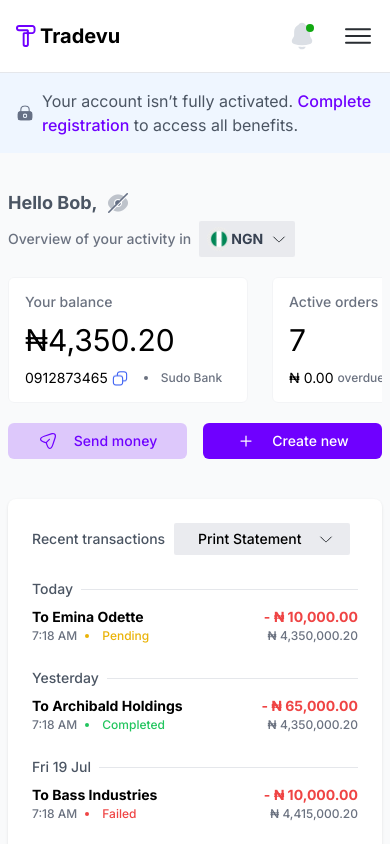
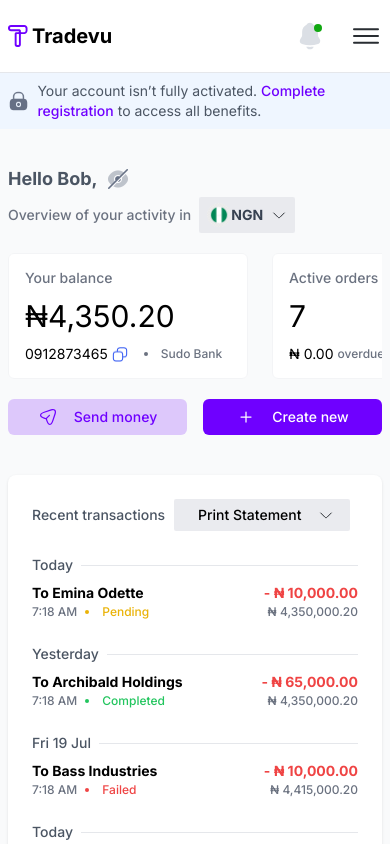
Before and after one commit to mezieOX/trade-vu, a Next.js app: page / in a window 390 px wide. Shown: the top 844 px of the page. Built offline with nearby package versions, Linux system fonts and the light colour scheme.

Commit message:
care/made some designs adjustments on the mobile view

```diff
--- a/app/_components/navbar/index.tsx
+++ b/app/_components/navbar/index.tsx
@@ -35,7 +35,7 @@ export const NavBar: React.FC = () => {
   return (
     <>
       {/* Navigation Bar */}
-      <div className="py-5 px-4 sm:px-9 border-b border-gray-200 bg-white">
+      <div className="py-5 px-2 sm:px-9 border-b border-gray-200 bg-white">
         <div className="flex justify-between items-center">
           {/* Logo and Title */}
           <Link href="/" className="flex items-center gap-1">
--- a/app/dashboard/page.tsx
+++ b/app/dashboard/page.tsx
@@ -26,11 +26,11 @@ const Dashboard = () => {
 
   return (
     <Layout childrenClass="!p-0">
-      <div className="bg-blue-50 p-4 md:p-9 md:hidden flex items-center gap-2">
+      <div className="bg-blue-50 p-2 md:p-9 md:hidden flex items-center gap-2">
         <div className="w-8">
           <Image src={LOCK_IMG} className="w-8" alt="Lock icon" />
         </div>
-        <p className="text-gray-600">
+        <p className="text-gray-600 text-sm">
           Your account isn’t fully activated.{" "}
           <span className="font-medium cursor-pointer text-primary">
             Complete registration
@@ -52,18 +52,18 @@ const Dashboard = () => {
               <DropDownMenu className="w-[6rem]" data={currencyType} />
             </div>
           </div>
-          <div className="hidden md:flex items-center gap-2">
+          <div className="hidden md:flex items-center gap-4">
             <ButtonComp
               onClick={() => {}}
               title="Send money"
               icon={<SendIcon className="fill-current" />}
-              className="text-sm font-medium text-primary bg-primary/20 hover:bg-primary hover:text-white"
+              className="text-sm font-medium text-primary bg-primary/20 hover:bg-primary hover:text-white px-0"
             />
             <ButtonComp
               onClick={() => setIsProfileOpen(true)}
               title="Create new"
               iconClass="mr-0"
-              className="text-sm font-medium !bg-primary hover:!bg-primary/20 hover:text-primary text-white"
+              className="text-sm font-medium !bg-primary hover:!bg-primary/20 hover:text-primary text-white px-0"
               icon={<AddIcon className="fill-current" />}
             />
           </div>
@@ -120,13 +120,13 @@ const Dashboard = () => {
             onClick={() => {}}
             title="Send money"
             icon={<SendIcon className="fill-current" />}
-            className="text-sm font-medium text-primary w-full text-center justify-center bg-primary/20 hover:bg-primary hover:text-white px-0"
+            className="text-sm font-medium text-primary w-full text-center justify-center bg-primary/20 hover:bg-primary hover:text-white !px-0"
           />
           <ButtonComp
             onClick={() => setIsProfileOpen(true)}
             title="Create new"
             iconClass="mr-0"
-            className="text-sm font-medium !bg-primary w-full justify-center hover:!bg-primary/20 hover:text-primary text-white px-0"
+            className="text-sm font-medium !bg-primary w-full justify-center hover:!bg-primary/20 hover:text-primary text-white !px-0"
             icon={<AddIcon className="fill-current" />}
           />
         </div>
```
